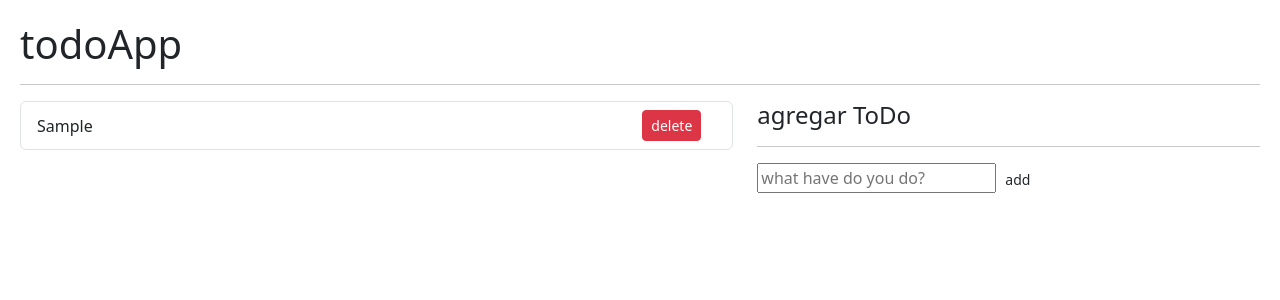
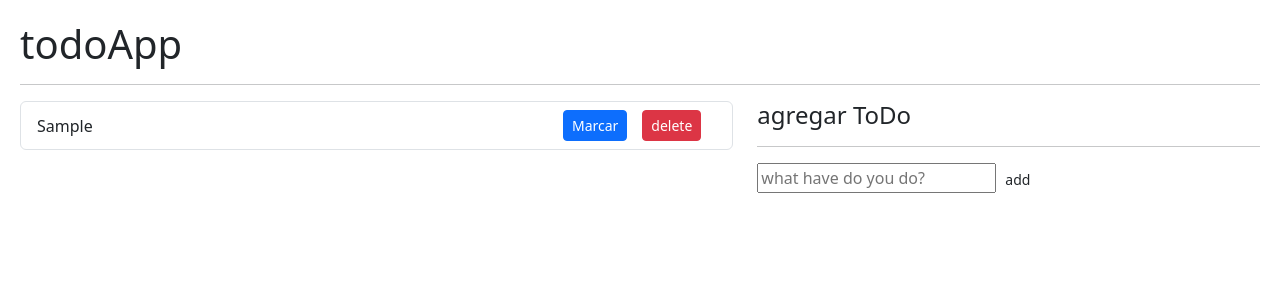
Before and after one commit to kervisvasquez1993/react-desde-cero-fernando-herrera-, a React (Vite) app in the folder hookApp/: page / in a window 1280 px wide. Both pictures are taken after typing "Sample" into the empty fields and a click on the button "add". Shown: the top 300 px of the page. Built offline with nearby package versions, Linux system fonts and the light colour scheme.

Commit message:
feat: action for completed task

```diff
--- a/hookApp/src/useReducer/Form.jsx
+++ b/hookApp/src/useReducer/Form.jsx
@@ -16,10 +16,7 @@ const Form = ({ onNewTodo, onDeleteTodo }) => {
         onNewTodo(newTodo);
         onResert(description);
     };
-    const deletedElemento = (e) => {
-        onDeleteTodo(e.target.value)
-        // return ;
-    }
+
     return (
         <>
             <h4>agregar ToDo</h4>
--- a/hookApp/src/useReducer/IntroReducerNew.jsx
+++ b/hookApp/src/useReducer/IntroReducerNew.jsx
@@ -35,13 +35,21 @@ const IntroReducerNew = () => {
         };
         dispatch(action)
     }
+    const handleComplete = (id) => {
+        console.log(id)
+        const action = {
+            type: "SUCCESS",
+            payload: id,
+        };
+        dispatch(action)
+    }
     return (
         <>
             <h1>todoApp</h1>
             <hr />
             <div className="row">
                 <div className="col-7">
-                    <List items={todos} onDeleteTodo={handleDelete} />
+                    <List items={todos} onDeleteTodo={handleDelete}  onCompleted={handleComplete}/>
                 </div>
                 <div className="col-5">
                     <Form onNewTodo={handleNewTodo}  />
--- a/hookApp/src/useReducer/Item.jsx
+++ b/hookApp/src/useReducer/Item.jsx
@@ -1,18 +1,33 @@
 import React from 'react'
 
-const Item = ({item, onDeleteTodo}) => {
+const Item = ({item, onDeleteTodo, onCompleted}) => {
   const eliminar = (param) => {
     onDeleteTodo(param)
   }
+  const completar = (param) => {
+    onCompleted(param)
+  }
   return (
-      <li className="list-group-item d-flex justify-content-between">
+      <li
+          className={`list-group-item d-flex justify-content-between ${
+              (item.done) ? "bg-success" : ""
+          }`}
+      >
           <span className="align-self-center">{item.description}</span>
+          <div>
+              <button
+                  className="btn btn-sm btn-primary"
+                  onClick={() => completar(item.id)}
+              >
+                  {item.done ? "Completado" : "Marcar"}
+              </button>
               <button
                   className="btn btn-sm btn-danger"
                   onClick={() => eliminar(item.id)}
               >
                   delete
               </button>
+          </div>
       </li>
   );
 }
--- a/hookApp/src/useReducer/List.jsx
+++ b/hookApp/src/useReducer/List.jsx
@@ -1,11 +1,11 @@
 import React from "react";
 import Item from "./Item";
 
-const List = ({ items, onDeleteTodo }) => {
+const List = ({ items, onDeleteTodo, onCompleted }) => {
     return (
         <ul className="list-group">
             {items.map((e) => (
-                <Item key={e.id} item={e} onDeleteTodo={onDeleteTodo} />
+                <Item key={e.id} item={e} onDeleteTodo={onDeleteTodo} onCompleted={onCompleted} />
             ))}
         </ul>
     );
--- a/hookApp/src/useReducer/todoReducer.js
+++ b/hookApp/src/useReducer/todoReducer.js
@@ -1,11 +1,21 @@
 export const todoReducer = (initialstate, action) => {
     switch (action.type) {
         case "ADD":
-           return [...initialstate, action.payload]
+            return [...initialstate, action.payload];
 
-           case "DELETE":
-                return initialstate.filter((value) => value.id !== action.payload);
+        case "DELETE":
+            return initialstate.filter((value) => value.id !== action.payload);
+        case "SUCCESS":
+            return initialstate.map((value) => {
+                if (value.id == action.payload) {
+                    return {
+                        ...value,
+                        done : !value.done
+                    }
+                }
+                return value;
+            });
         default:
             return {};
     }
-}
+};
```
Lines whose indentation alone changed are shown as unchanged.
